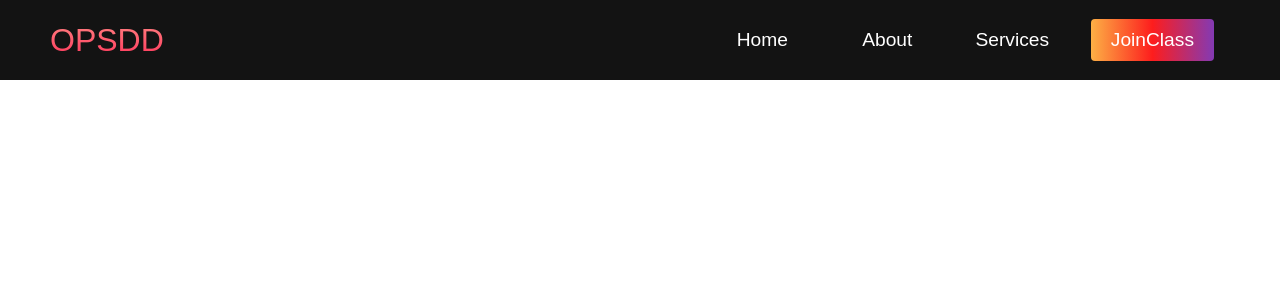
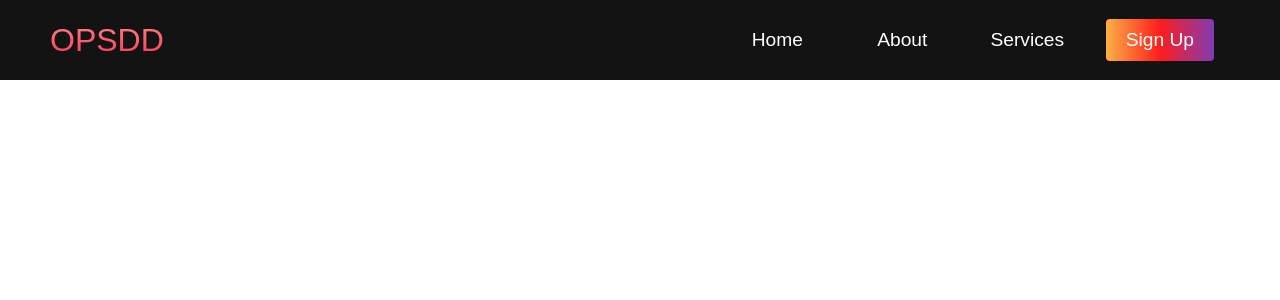
Before and after one commit to masrufjaman/Online-Process-Scheduling-and-Deadlock-Detection, a Django app: page / in a window 1280 px wide. Shown: the top 300 px of the page. Run offline with Django 3.2, Linux system fonts and the light colour scheme.

Commit message:
update home

```diff
--- a/home/static/home/js/app.js
+++ b/home/static/home/js/app.js
@@ -1,5 +1,5 @@
 const menu = document.querySelector('#mobile-menu');
-const menuLinks = document.querySelector('.navbar_menu');
+const menuLinks = document.querySelector('.navbar__menu');
 
 // Display Mobile Menu
 const mobileMenu = () => {
--- a/home/templates/home/home.html
+++ b/home/templates/home/home.html
@@ -32,7 +32,7 @@
             >
           </li>
           <li class="navbar__btn">
-            <a href="#join-class" class="button" id="join-class">JoinClass</a>
+            <a href="#join-class" class="button" id="join-class">Sign Up</a>
           </li>
         </ul>
       </div>
```
